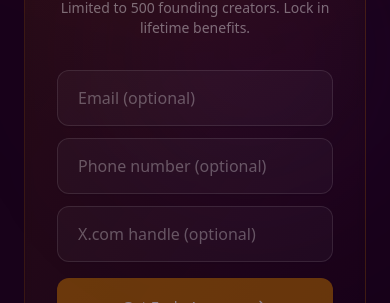
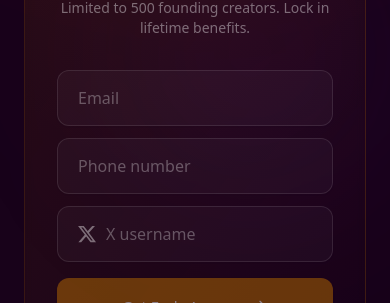
Before and after one commit to Dhruva7102/investors.altyr, a React (Vite) app in the folder waitlist_site/: page /CreatorSignup in a window 390 px wide. Shown: the part 541-844 px from the top of the page. Built offline with nearby package versions, Linux system fonts and the light colour scheme; no server answers.

Commit message:
Update form: remove 'optional' labels, require email OR phone + mandatory X username with icon

```diff
--- a/waitlist_site/src/api/airtable.js
+++ b/waitlist_site/src/api/airtable.js
@@ -76,15 +76,23 @@ export async function createAirtableRecord(tableId, fields) {
 /**
  * Store waitlist data to Airtable
  * @param {Object} data - The data to store
- * @param {string} data.email - Email address (optional for creators, required for fans)
+ * @param {string} data.email - Email address (required for fans, optional for creators if phone is provided)
  * @param {string} data.phone - Phone number (optional, creators only)
- * @param {string} data.xHandle - X.com handle (optional, creators only)
+ * @param {string} data.xHandle - X username (required for creators)
  * @param {string} type - The type ('creator' or 'fan')
  * @returns {Promise<Object>} The created record
  */
 export async function storeWaitlistEmail(data, type = 'fan') {
   if (type === 'creator') {
-    // For creators: store in Creators table with email, phone, and X handle
+    // For creators: require either email OR phone, and X username is mandatory
+    if (!data.email && !data.phone) {
+      throw new Error('Either email or phone number must be provided');
+    }
+
+    if (!data.xHandle || data.xHandle.trim() === '') {
+      throw new Error('X username is required');
+    }
+
     const fields = {};
 
     if (data.email) {
@@ -93,14 +101,7 @@ export async function storeWaitlistEmail(data, type = 'fan') {
     if (data.phone) {
       fields[CREATORS_PHONE_FIELD_ID] = data.phone;
     }
-    if (data.xHandle) {
-      fields[CREATORS_X_FIELD_ID] = data.xHandle;
-    }
-
-    // At least one field must be provided
-    if (Object.keys(fields).length === 0) {
-      throw new Error('At least one field (email, phone, or X handle) must be provided');
-    }
+    fields[CREATORS_X_FIELD_ID] = data.xHandle;
 
     return createAirtableRecord(CREATORS_TABLE_ID, fields);
   } else {
--- a/waitlist_site/src/components/signup/EmailSignupForm.jsx
+++ b/waitlist_site/src/components/signup/EmailSignupForm.jsx
@@ -4,6 +4,18 @@ import { Button } from '@/components/ui/button';
 import { Input } from '@/components/ui/input';
 import { ArrowRight, Check, Loader2 } from 'lucide-react';
 import { storeWaitlistEmail } from '@/api/airtable';
+
+// X (Twitter) icon component
+const XIcon = ({ className }) => (
+  <svg
+    viewBox="0 0 24 24"
+    fill="currentColor"
+    className={className}
+    xmlns="http://www.w3.org/2000/svg"
+  >
+    <path d="M18.244 2.25h3.308l-7.227 8.26 8.502 11.24H16.17l-5.214-6.817L4.99 21.75H1.68l7.73-8.835L1.254 2.25H8.08l4.713 6.231zm-1.161 17.52h1.833L7.084 4.126H5.117z" />
+  </svg>
+);
 
 export default function EmailSignupForm({
   type = 'creator',
@@ -26,10 +38,23 @@ export default function EmailSignupForm({
   const handleSubmit = async (e) => {
     e.preventDefault();
 
-    // Validate that at least one field is filled
-    if (!email && !phone && !xHandle) {
-      setError('Please provide at least one contact method (email, phone, or X handle)');
+    // For creators: require either email OR phone, and X username is mandatory
+    if (isCreator) {
+      if (!email && !phone) {
+        setError('Please provide either an email address or phone number');
         return;
+      }
+
+      if (!xHandle || xHandle.trim() === '') {
+        setError('X username is required');
+        return;
+      }
+    } else {
+      // For fans: email is required
+      if (!email) {
+        setError('Email is required');
+        return;
+      }
     }
 
     // Validate email if provided
@@ -52,7 +77,7 @@ export default function EmailSignupForm({
       await storeWaitlistEmail({
         email: email || undefined,
         phone: phone || undefined,
-        xHandle: xHandle || undefined
+        xHandle: isCreator ? xHandle : undefined
       }, type);
 
       if (onSubmit) {
@@ -108,7 +133,7 @@ export default function EmailSignupForm({
               <div className="space-y-3">
                 <Input
                   type="email"
-                  placeholder="Email (optional)"
+                  placeholder="Email"
                   value={email}
                   onChange={(e) => { setEmail(e.target.value); setError(''); }}
                   className="w-full h-14 px-5 bg-white/[0.03] border-white/10 rounded-xl text-white placeholder:text-white/30 focus:border-white/20 focus:ring-0 transition-colors"
@@ -117,18 +142,23 @@ export default function EmailSignupForm({
                   <>
                     <Input
                       type="tel"
-                      placeholder="Phone number (optional)"
+                      placeholder="Phone number"
                       value={phone}
                       onChange={(e) => { setPhone(e.target.value); setError(''); }}
                       className="w-full h-14 px-5 bg-white/[0.03] border-white/10 rounded-xl text-white placeholder:text-white/30 focus:border-white/20 focus:ring-0 transition-colors"
                     />
+                    <div className="relative">
+                      <div className="absolute left-5 top-1/2 -translate-y-1/2 pointer-events-none">
+                        <XIcon className="w-5 h-5 text-white/40" />
+                      </div>
                       <Input
                         type="text"
-                      placeholder="X.com handle (optional)"
+                        placeholder="X username"
                         value={xHandle}
                         onChange={(e) => { setXHandle(e.target.value); setError(''); }}
-                      className="w-full h-14 px-5 bg-white/[0.03] border-white/10 rounded-xl text-white placeholder:text-white/30 focus:border-white/20 focus:ring-0 transition-colors"
+                        className="w-full h-14 pl-12 pr-5 bg-white/[0.03] border-white/10 rounded-xl text-white placeholder:text-white/30 focus:border-white/20 focus:ring-0 transition-colors"
                       />
+                    </div>
                   </>
                 )}
                 {error && <p className="text-red-400 text-xs mt-2">{error}</p>}
@@ -136,7 +166,7 @@ export default function EmailSignupForm({
 
               <Button
                 type="submit"
-                disabled={isSubmitting || (!email && !phone && !xHandle)}
+                disabled={isSubmitting || (isCreator ? (!email && !phone) || !xHandle : !email)}
                 className={`group w-full h-14 text-[15px] font-medium text-white border-0 rounded-xl transition-all duration-500 hover:scale-[1.01] ${
                   isCreator
                     ? 'bg-[#B56A00] hover:bg-[#C97A00] hover:shadow-[0_0_40px_rgba(181,106,0,0.3)]'
```
Lines whose indentation alone changed are shown as unchanged.
